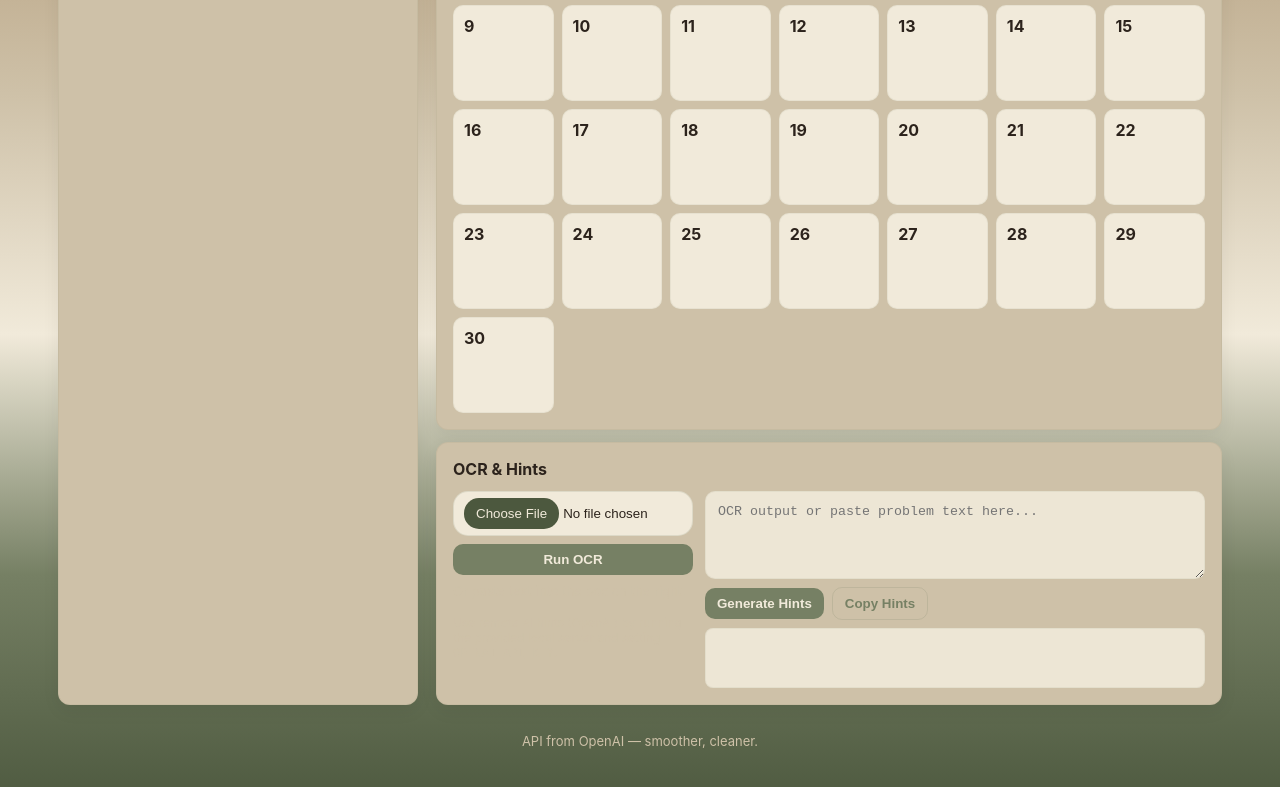
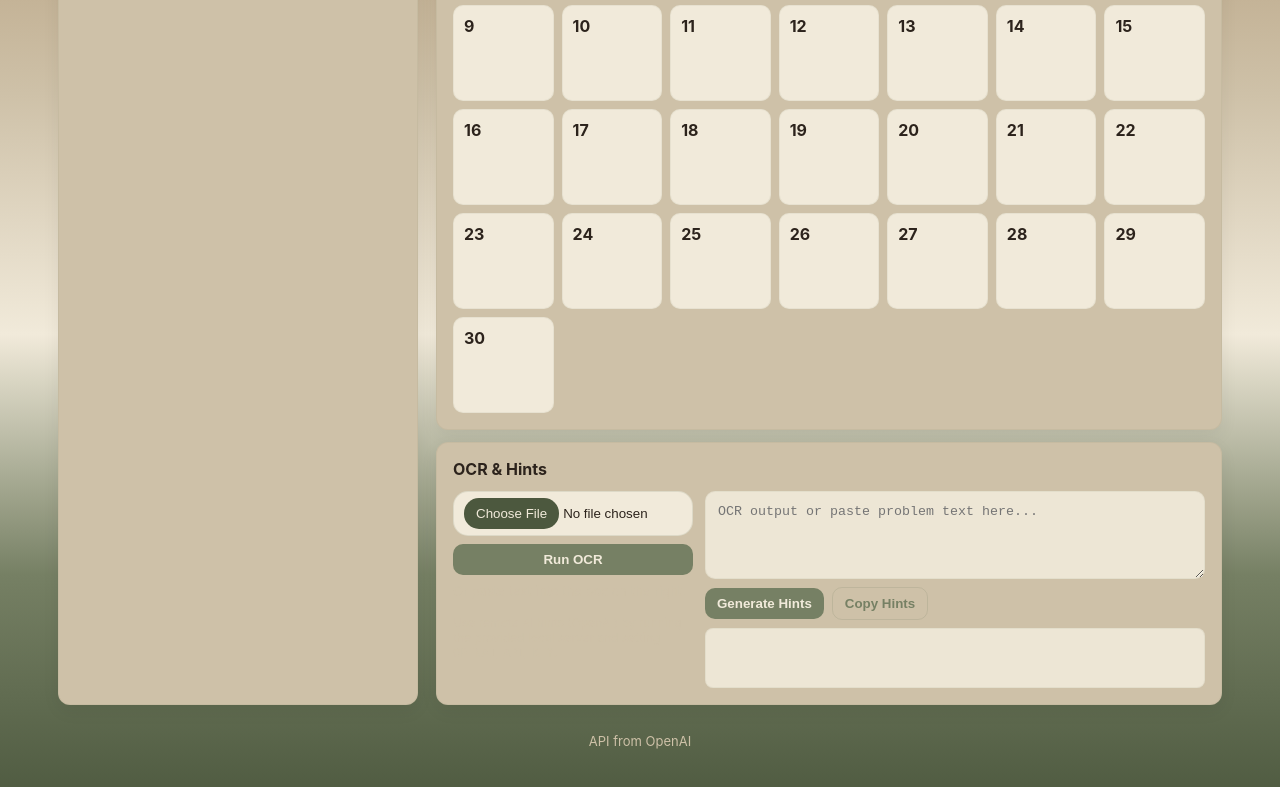
Before and after one commit to radunri/Homework-roots, a website: page public/index.html in a window 1280 px wide. Shown: the part 387-1174 px from the top of the page. Drawn offline with Linux system fonts and the light colour scheme.

Commit message:
Update index.html

```diff
--- a/public/index.html
+++ b/public/index.html
@@ -70,6 +70,8 @@
             .cal-day:hover{
                 background-color: #9aa4b2;
             }
+            /* Footer link styling: preserve app color, remove default blue/underline */
+            footer .footer-link{ color: inherit; text-decoration: none; cursor: pointer; }
             /* Inputs styling for task modal */
             input, textarea {
                 background-color: var(--light);
@@ -156,7 +158,7 @@
                 </section>
             </div>
 
-            <footer>API from OpenAI — smoother, cleaner.</footer>
+            <footer>API from <a href="https://openai.com" class="footer-link" target="_blank" rel="noopener">OpenAI</a></footer>
         </main>
 
         <!-- Modal: Add/Edit Task -->
```
